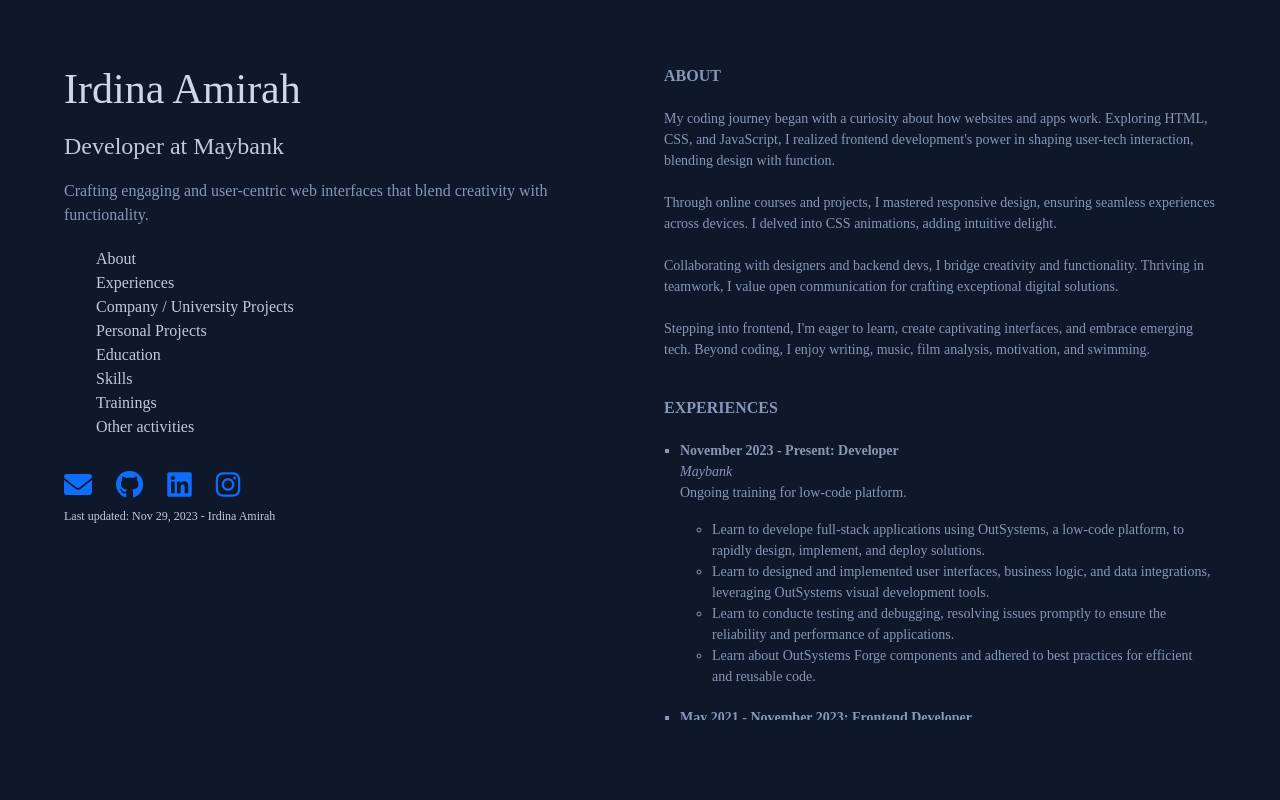
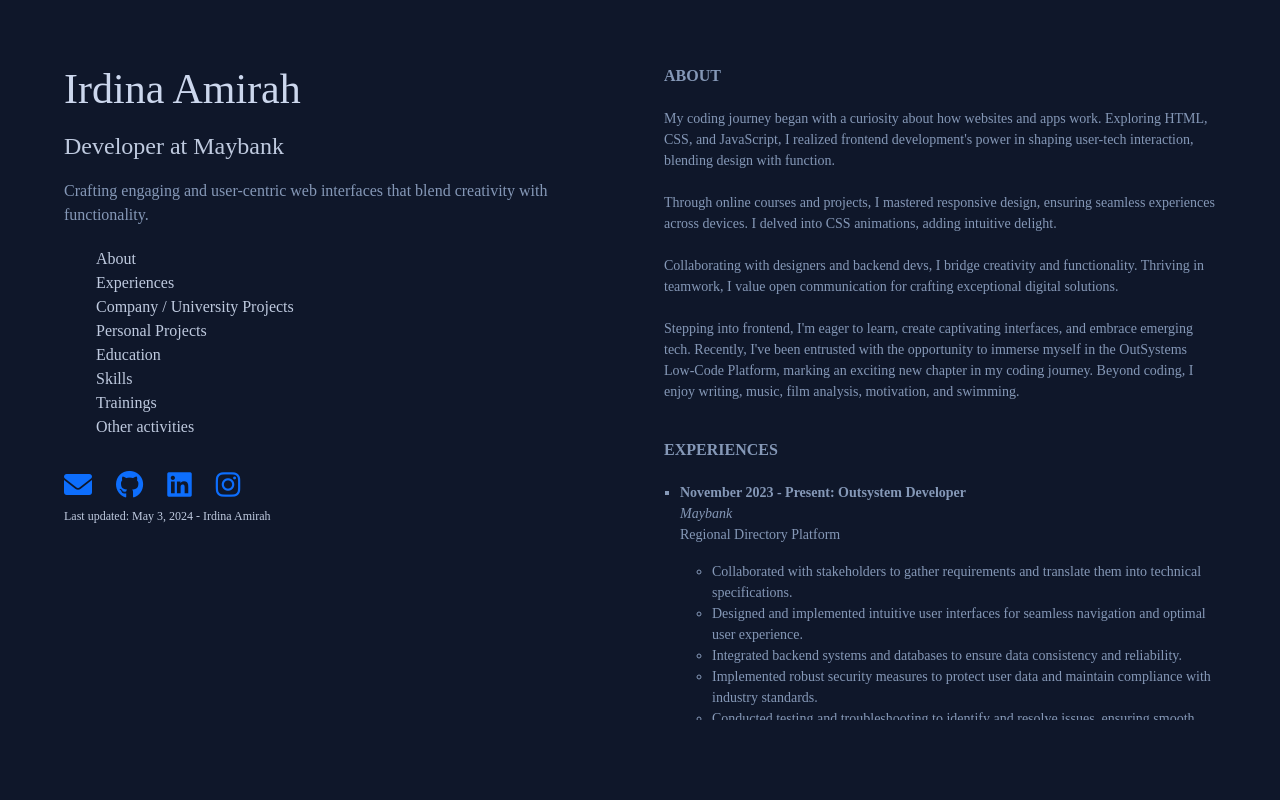
Before and after one commit to Irzu09/irdinaamirah.github.io, a plain HTML site: page index.html in a window 1280 px wide. Drawn offline with nearby package versions, Linux system fonts and the light colour scheme.

Commit message:
Update index.html
Update new information about work experience

```diff
--- a/index.html
+++ b/index.html
@@ -68,7 +68,7 @@
                     <a href="https://linkedin.com/in/irdinaamirah"><i class="fab fa-linkedin"></i></a>
                     <a href="https://www.instagram.com/irzu09"><i class="fab fa-instagram"></i></a>
                 </div>
-                <div class="font12">Last updated: Nov 29, 2023 - Irdina Amirah</div>
+                <div class="font12">Last updated: May 3, 2024 - Irdina Amirah</div>
             </div>
 
         </section>
@@ -88,33 +88,38 @@
                         in teamwork, I value open communication for crafting exceptional digital solutions.
                         <br /><br />
                         Stepping into frontend, I'm eager to learn, create captivating interfaces, and embrace emerging
-                        tech. Beyond coding, I enjoy writing, music, film analysis, motivation, and swimming.
+                        tech. Recently, I've been entrusted with the opportunity to immerse myself in the OutSystems Low-Code
+                        Platform, marking an exciting new chapter in my coding journey.
+                        Beyond coding, I enjoy writing, music, film analysis, motivation, and swimming.
                     </p>
                 </div>
                 <div id="experiences">
                     <label><a href="#experiences">EXPERIENCES</a></label>
                     <ul class="pl-4 experiences">
                         <li>
-                            <strong>November 2023 - Present: Developer</strong><br />
+                            <strong>November 2023 - Present: Outsystem Developer</strong><br />
                             <i>Maybank</i>
-                            <p>Ongoing training for low-code platform.</p>
+                            <p>Regional Directory Platform</p>
                             <ul>
-                                <li>Learn to develope full-stack applications using OutSystems, a low-code platform, to
-                                    rapidly
-                                    design, implement, and deploy solutions.</li>
-                                <li>Learn to designed and implemented user interfaces, business logic, and data
-                                    integrations,
-                                    leveraging OutSystems visual development tools.</li>
-                                <li>Learn to conducte testing and debugging, resolving issues promptly to ensure the
-                                    reliability and performance of applications.</li>
-                                <li>Learn about OutSystems Forge components and adhered to best practices for efficient
-                                    and reusable code.</li>
+                                <li>Collaborated with stakeholders to gather requirements and translate them into
+                                    technical specifications.</li>
+                                <li>Designed and implemented intuitive user interfaces for seamless navigation and
+                                    optimal user experience.</li>
+                                <li>Integrated backend systems and databases to ensure data consistency and reliability.</li>
+                                <li>Implemented robust security measures to protect user data and maintain compliance
+                                    with industry standards.</li>
+                                <li>Conducted testing and troubleshooting to identify and resolve issues, ensuring
+                                    smooth application functionality.</li>
+                                <li>Provided ongoing support and maintenance to address user feedback and optimize
+                                    app performance.</li>
+                                <li>Actively participated in code reviews and knowledge sharing sessions to promote best
+                                    practices and continuous improvement.</li>
                             </ul>
                         </li>
                         <li>
                             <strong>May 2021 - November 2023: Frontend Developer</strong><br />
                             <i>Tata Consutancy Services</i>
-                            <p>Build a system and web applications for the telecommunication company.</p>
+                            <p>Develop a system and web applications for the telecommunication company.</p>
                             <ul>
                                 <li>Collaborate with the UI designers and backend developers to understand the
                                     requirement
```
